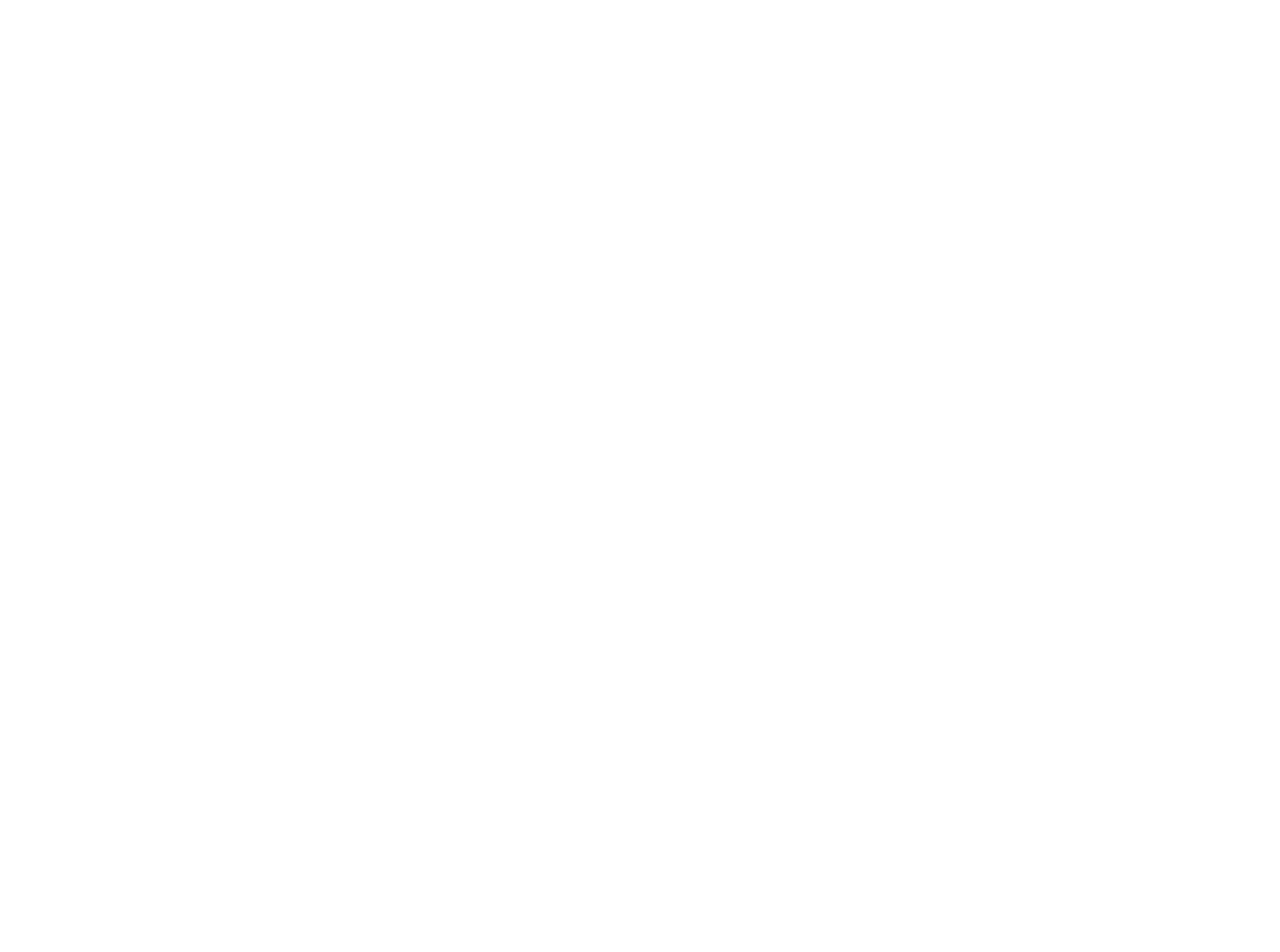
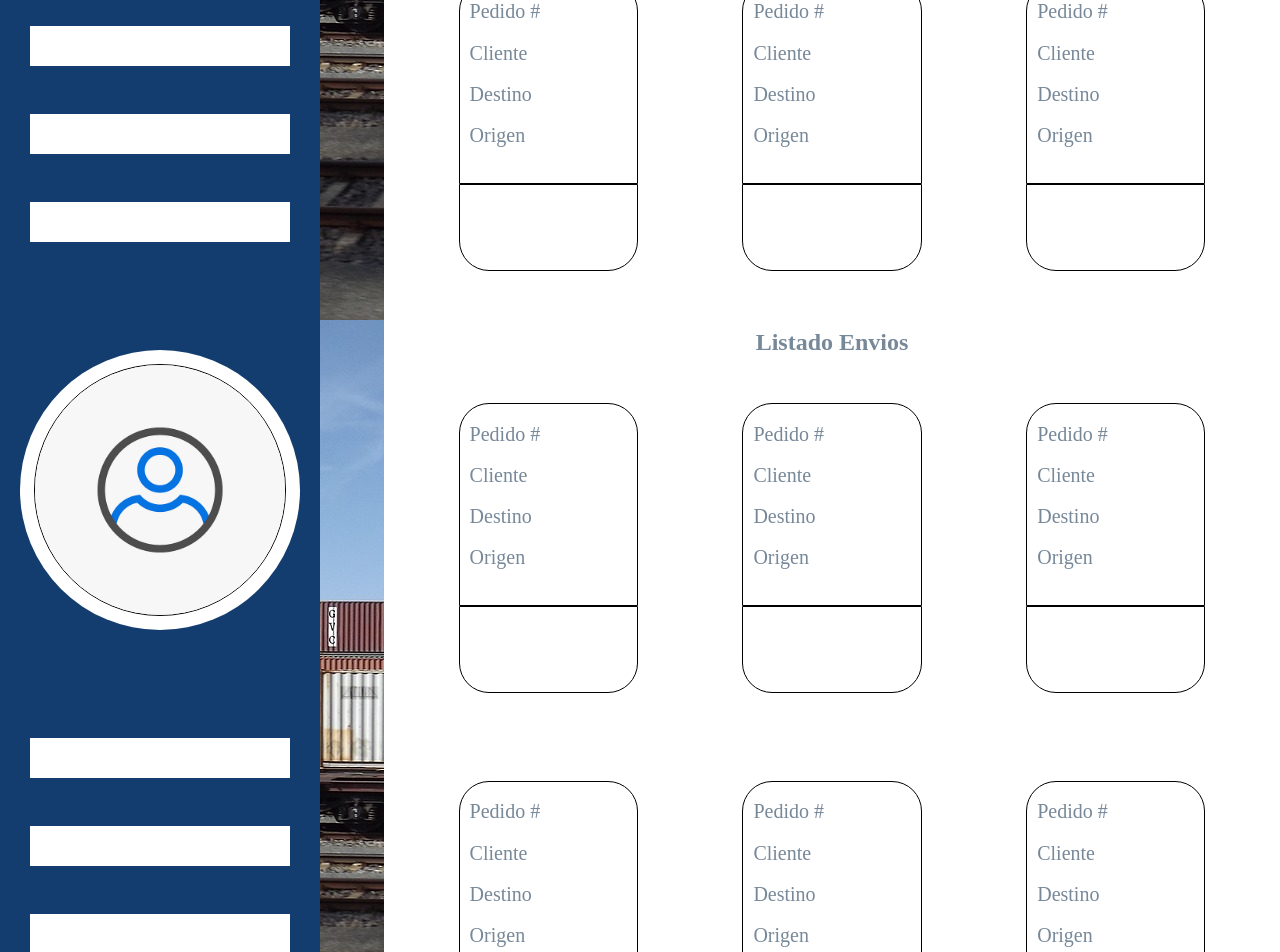
Before and after one commit to Felip3Ramirez/Frontend-II, a React (Vite) app in the folder app-mercancia-tuya/: page / in a window 1280 px wide. Shown: the part 1280-2232 px from the top of the page. Before the commit the page ends 800 px from the top, so only its background shows below. Built offline with nearby package versions, Linux system fonts and the light colour scheme.

Commit message:
se realiza la tarea

```diff
--- /dev/null
+++ b/app-mercancia-tuya/src/CardClientes.jsx
@@ -0,0 +1,16 @@
+
+
+function CardClientes(){
+    return(
+        <section className="panel-cliente-card">
+                <div className="card-detalles">
+                    <p>Pedido #</p>
+                    <p>Cliente</p>
+                    <p>Destino</p>
+                    <p>Origen</p>
+                </div>
+                <div></div>
+            </section>
+    )
+}
+export default CardClientes
--- /dev/null
+++ b/app-mercancia-tuya/src/PanelClientes.jsx
@@ -0,0 +1,34 @@
+import imgUser from './assets/user.png';
+import Card from './Card';
+import CardClientes from './CardClientes';
+
+const PanelClientes = () => {
+
+    return (
+        <section className="panel-control">
+            <aside className="panel-control-aside">
+                <div>
+                    <img src={imgUser} alt="Logo" />
+                </div>
+                <nav>
+                    <a href=""></a>
+                    <a href=""></a>
+                    <a href=""></a>
+                    <a href=""></a>
+                </nav>
+            </aside>
+            <div className="panel-cliente-contenido">
+                <h2>Listado Clientes</h2>
+            <CardClientes></CardClientes>
+            <CardClientes></CardClientes>
+            <CardClientes></CardClientes>
+            <CardClientes></CardClientes>
+            <CardClientes></CardClientes>
+            <CardClientes></CardClientes>
+
+            </div>
+        </section>
+    )
+}
+
+export default PanelClientes;
--- /dev/null
+++ b/app-mercancia-tuya/src/PanelEnvios.jsx
@@ -0,0 +1,34 @@
+import imgUser from './assets/user.png';
+
+import CardClientes from './CardClientes';
+
+const PanelEnvios = () => {
+
+    return (
+        <section className="panel-control">
+            <aside className="panel-control-aside">
+                <div>
+                    <img src={imgUser} alt="Logo" />
+                </div>
+                <nav>
+                    <a href=""></a>
+                    <a href=""></a>
+                    <a href=""></a>
+                    <a href=""></a>
+                </nav>
+            </aside>
+            <div className="panel-cliente-contenido">
+                <h2>Listado Envios</h2>
+            <CardClientes></CardClientes>
+            <CardClientes></CardClientes>
+            <CardClientes></CardClientes>
+            <CardClientes></CardClientes>
+            <CardClientes></CardClientes>
+            <CardClientes></CardClientes>
+
+            </div>
+        </section>
+    )
+}
+
+export default PanelEnvios;
--- a/app-mercancia-tuya/src/index.css
+++ b/app-mercancia-tuya/src/index.css
@@ -92,3 +92,61 @@
   border-bottom-left-radius: 30px;
   border-bottom-right-radius: 30px;
 }
+.panel-cliente-contenido{
+  width: 70%;
+  height: 100%;
+  background-color: white;
+  display: flex;
+  justify-content: space-evenly;
+  align-items: center;
+  flex-wrap: wrap;
+
+}
+.panel-cliente-card{
+  width: 20%;
+  margin: 30px;
+  height:  300px;
+  /* border: solid 1px black; */
+  display: flex;
+  justify-content: space-between;
+  align-items: center;
+  flex-direction: column;
+
+}
+.panel-cliente-card div:first-child{
+  height: 70%;
+  width: 100%;
+  background-color: #ffffff;
+  border-top-left-radius: 30px;
+  border-top-right-radius: 30px;
+  border: solid 1px black;
+}
+.panel-cliente-card div:last-child{
+  height: 30%;
+  width: 100%;
+  display: flex;
+  cursor: pointer;
+  justify-content: center;
+  align-items: center;
+  border: solid 1px black;
+  border-bottom-left-radius: 30px;
+  border-bottom-right-radius: 30px;
+  margin-bottom: 10px;
+}
+.card-detalles{
+  display: flex;
+  flex-direction: column;
+  justify-content: space-evenly;
+}
+.card-detalles p{
+  margin-left: 10px;
+  margin-top: -10%;
+  font-size: 20px;
+  color: lightslategray;
+}
+.panel-cliente-contenido H2{
+  display: block;
+  width: 100%;
+  text-align: center;
+  color: lightslategray;
+}
--- a/app-mercancia-tuya/src/main.jsx
+++ b/app-mercancia-tuya/src/main.jsx
@@ -2,10 +2,14 @@
 import { createRoot } from 'react-dom/client'
 import './index.css'
 import PanelControl from './PanelControl'
+import PanelClientes from './PanelClientes'
+import PanelEnvios from './PanelEnvios'
 
 
 createRoot(document.getElementById('root')).render(
   <StrictMode>
     <PanelControl></PanelControl>
+    <PanelClientes></PanelClientes>
+    <PanelEnvios></PanelEnvios>
   </StrictMode>,
 )
```
